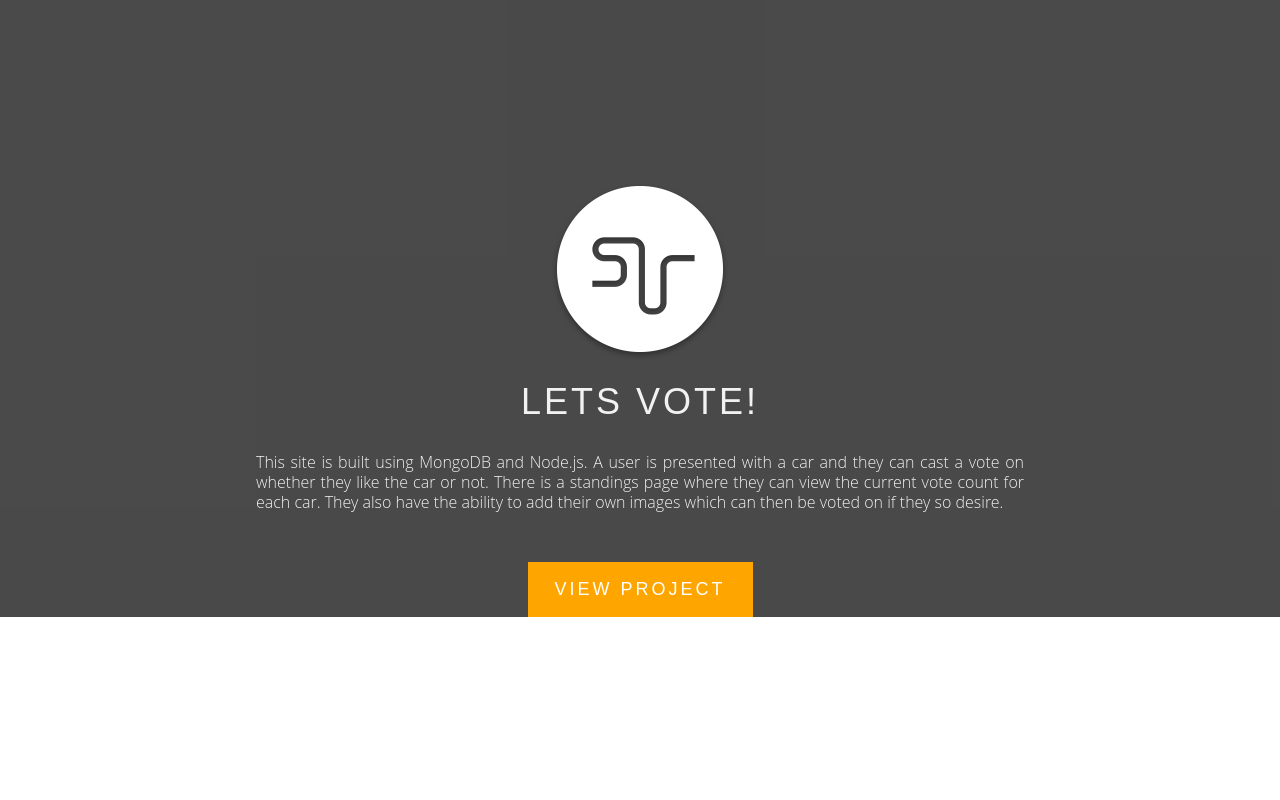
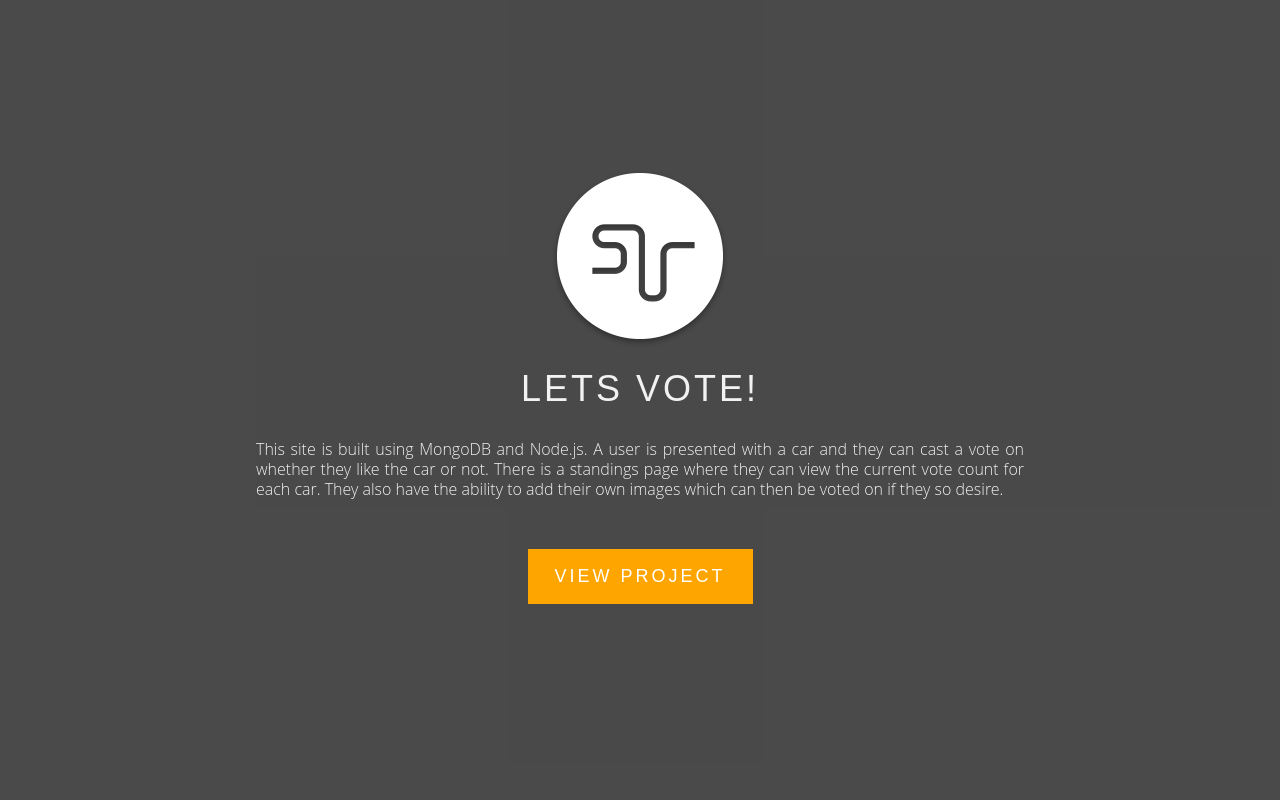
Before and after one commit to sltiedeman/electricornot, a Node server app: page /intro in a window 1280 px wide. Run offline with Node 20, Linux system fonts and the light colour scheme; some libraries are stand-ins or nearby versions.

Commit message:
updated javascript function

```diff
--- a/views/intro.ejs
+++ b/views/intro.ejs
@@ -4,10 +4,10 @@
 	<script>
 		setTimeout(function(){
 			var windowHeight = window.innerHeight;
+			$('#intro-page-wrapper').css('height', windowHeight + 'px');
 			var contentHeight = $('#intro-page').height();
-			console.log(contentHeight);
-			var paddingAdjust = parseInt((windowHeight - contentHeight)/2)
-			$('#intro-page').css('padding-top', paddingAdjust + 'px');
+			var paddingAdjust = parseInt((windowHeight - contentHeight-25)/2);
+			$('#logo').css('padding-top', paddingAdjust + 'px');
 		},10);
 
 	</script>
```
Also changed, not shown: public/stylesheets/style.css (line endings or trailing spaces).
